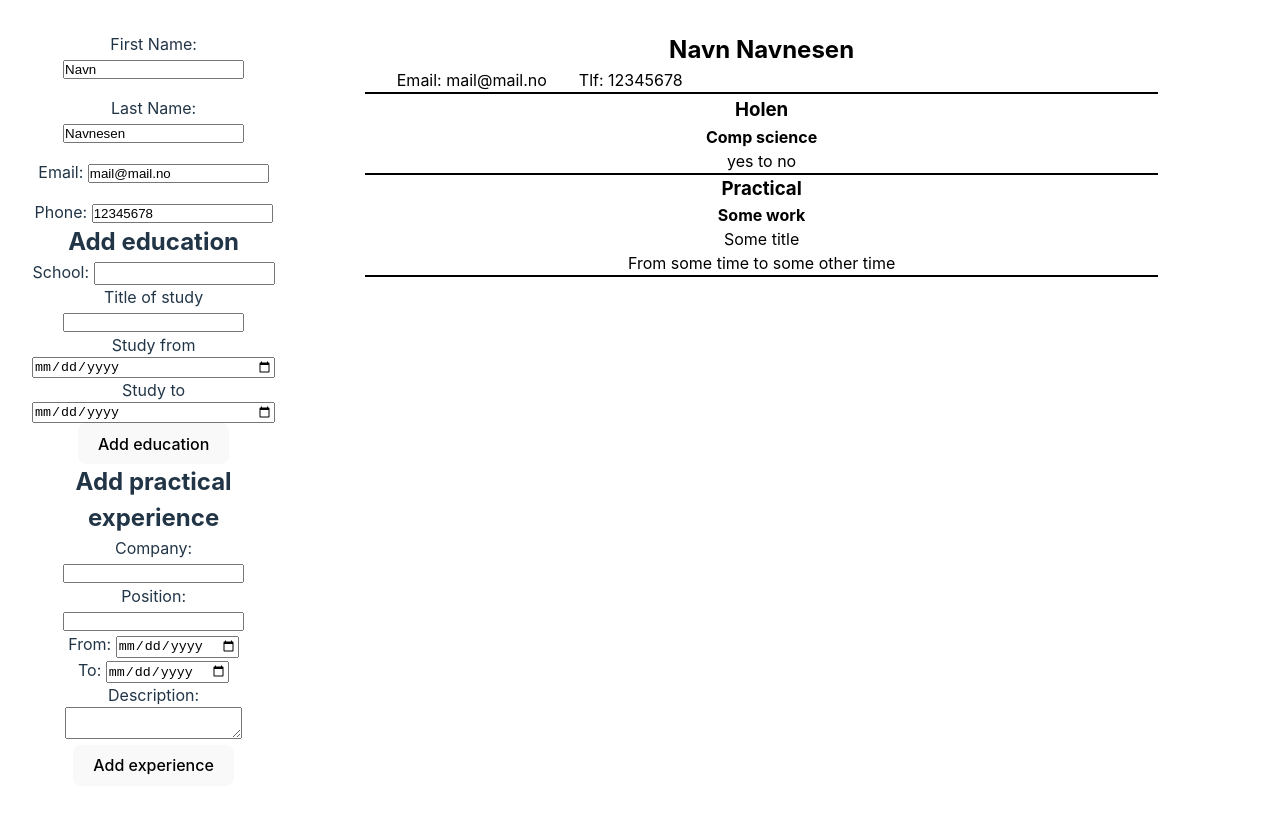
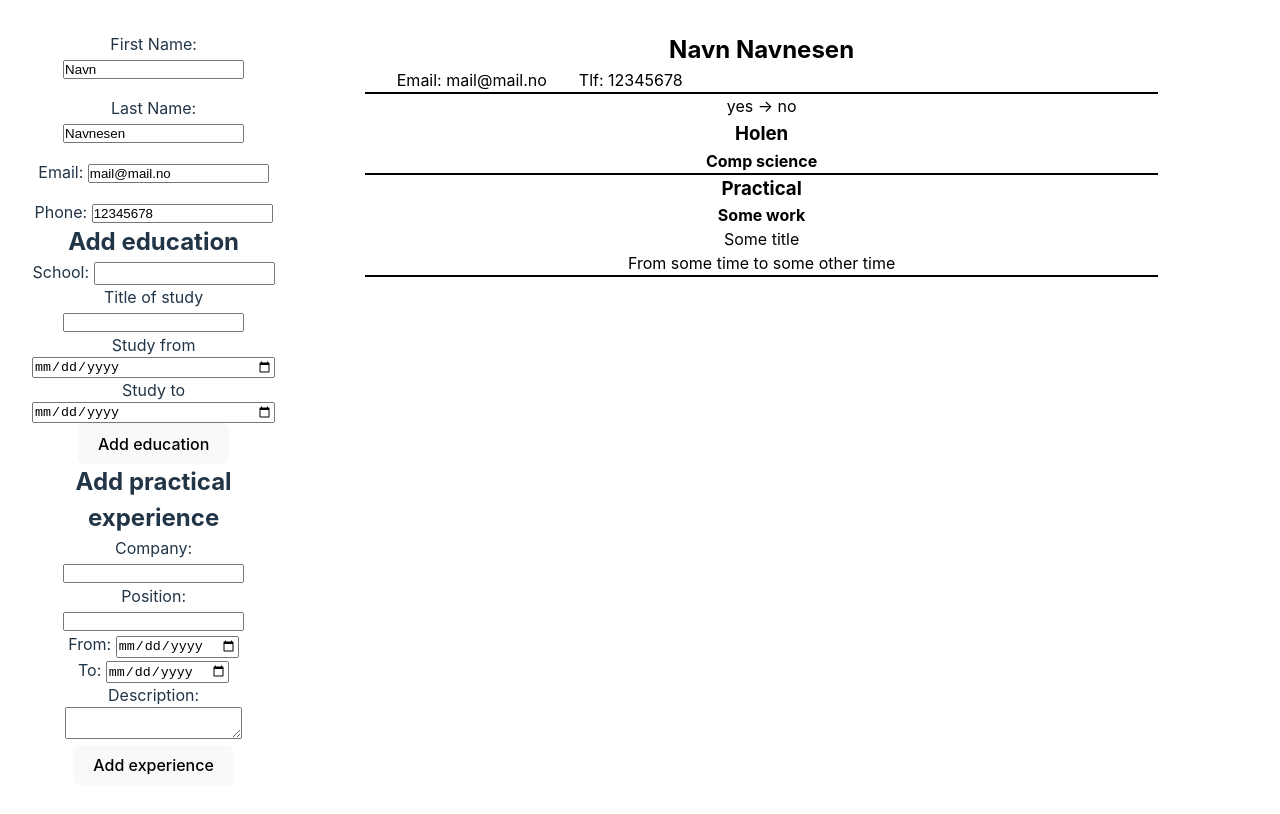
Before and after one commit to ATlexEide/cv-app, a React (Vite) app: page / in a window 1280 px wide. Shown: the top 814 px of the page. Built offline with nearby package versions, Linux system fonts and the light colour scheme.

Commit message:
Refactor

```diff
--- a/src/Components/EducationCard.jsx
+++ b/src/Components/EducationCard.jsx
@@ -2,11 +2,13 @@ import "../styles/PreviewFile.css";
 function EducationCard({ school, degree, timeFrom, timeTo }) {
   return (
     <article>
-      <h3 id="school">{school}</h3>
+      <div id="heading">
+        <span id="date">{`${timeFrom} -> ${timeTo}`}</span>
+        <h3 id="school">{school}</h3>
+      </div>
+
       <h4 id="degree">{degree}</h4>
-      <p>
-        {timeFrom} to {timeTo}
-      </p>
+      <p></p>
     </article>
   );
 }
```
